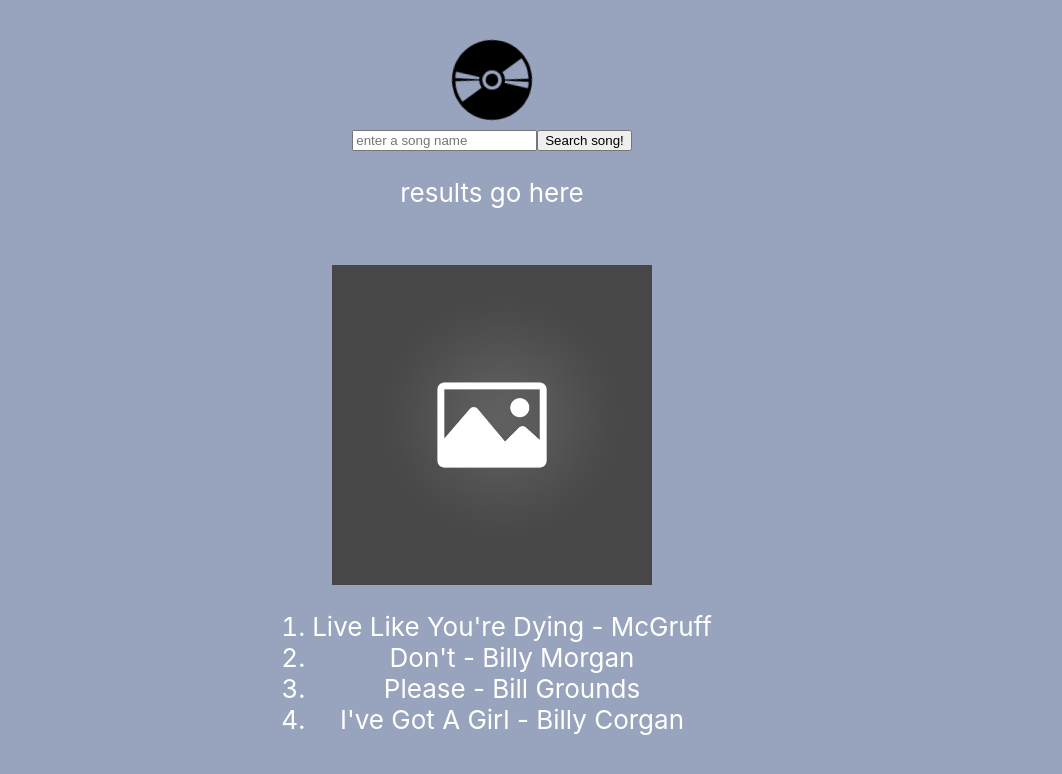
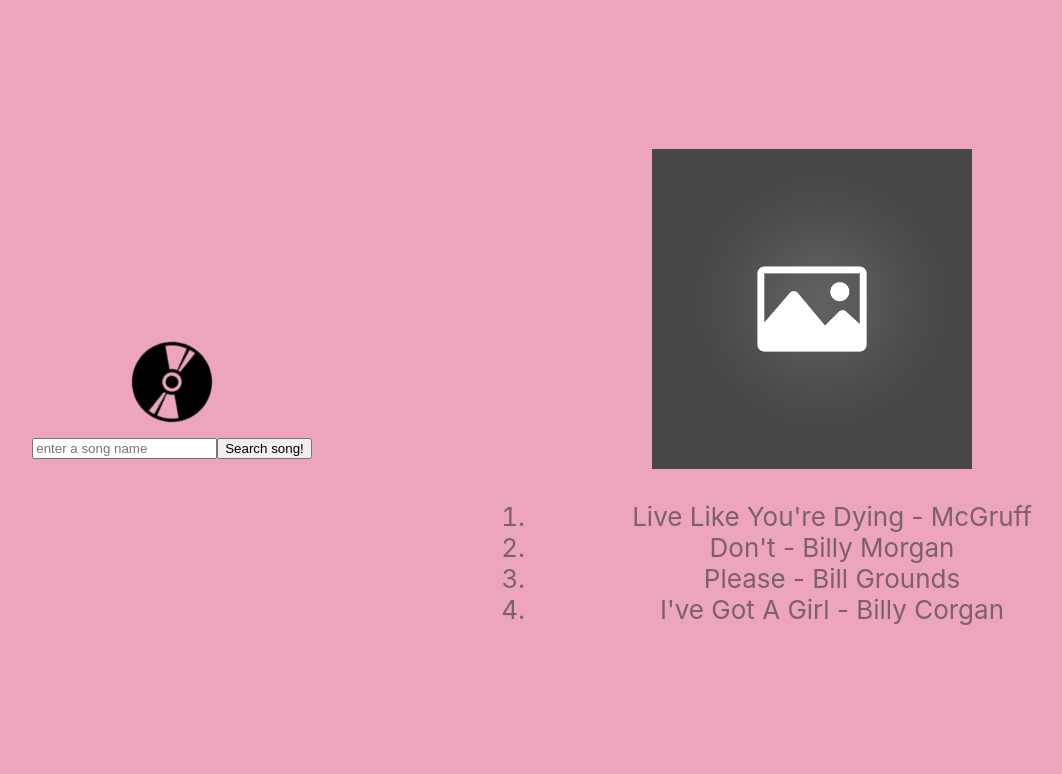
Before and after one commit to k12kekeal/mixie, a React (Create React App) app in the folder my-app/: page / in a window 1280 px wide. Shown: the top 774 px of the page, without its empty margins (148-1210 px from the left). Built offline with nearby package versions, Linux system fonts and the light colour scheme.

Commit message:
Made playlist songs removable, search returns top 5 results

```diff
--- a/my-app/src/App.css
+++ b/my-app/src/App.css
@@ -9,19 +9,19 @@
 
 @media (prefers-reduced-motion: no-preference) {
   .App-logo {
-    animation: App-logo-spin infinite 20s linear;
+    animation: App-logo-spin infinite 5s linear;
   }
 }
 
 .App-header {
-  background-color: #98a4bd;
+  background-color: #EDA4BD;
   min-height: 100vh;
   display: flex;
-  flex-direction: column;
+  flex-direction: row;
   align-items: center;
   justify-content: center;
   font-size: calc(10px + 2vmin);
-  color: white;
+  color: #7C606B;
 }
 
 .App-link {
@@ -37,8 +37,14 @@
   }
 }
 
+.column {
+  float: left;
+  width: 50%;
+}
+
 .song:hover {
- background-color: aqua;
+ background-color: #EB7BC0;
+ cursor: pointer;
 }
 
 .cover-art {
@@ -48,3 +54,11 @@
 .cover-art:hover {
   cursor: pointer;
 }
+
+.result-item {
+  cursor: pointer
+}
+
+.result-item:hover {
+  background-color: #EB7BC0;
+}
--- a/my-app/src/App.js
+++ b/my-app/src/App.js
@@ -1,25 +1,36 @@
-import logo from './logo.svg';
-import './App.css';
-import React, {useState} from 'react';
-import Search from '../src/Components/Search.jsx';
-import Cover from '../src/Components/Cover.jsx';
-import Playlist from '../src/Components/Playlist.jsx';
-// import apiMaster from './apiMaster.js';
+import logo from "./logo.svg";
+import "./App.css";
+import React, { useState } from "react";
+import Search from "./Components/Search.jsx";
+import Cover from "./Components/Cover.jsx";
+import Playlist from "./Components/Playlist.jsx";
+import Results from "./Components/Results.jsx"
+import apiMaster from './apiMaster.js';
 
 const App = () => {
+  const [playlist, setPlaylist] = useState([
+    { songId: 1, songTitle: "Live Like You're Dying", songArtist: "McGruff" },
+    { songId: 2, songTitle: "Don't", songArtist: "Billy Morgan" },
+    { songId: 3, songTitle: "Please", songArtist: "Bill Grounds" },
+    { songId: 4, songTitle: "I've Got A Girl", songArtist: "Billy Corgan" },
+  ]);
 
-  const [playlist, setPlaylist] = useState([
-    {songId: 1, songTitle: "Live Like You're Dying", songArtist: "McGruff"},
-    {songId: 2, songTitle: "Don't", songArtist: "Billy Morgan"},
-    {songId: 3, songTitle: "Please", songArtist: "Bill Grounds"},
-    {songId: 4, songTitle: "I've Got A Girl", songArtist: "Billy Corgan"}]);
+  const [searchText, setSearchText] = useState("");
 
-  const [searchText, setSearchText] = useState('');
-  const searchSong = (search) => {console.log(search);};
+  const [results, setResults] = useState([]);
+
+  const searchSong = (search) => {
+    console.log('searching song...', search)
+    apiMaster.searchSong(search)
+      .then(data => {setResults(data.data.tracks.items)})
+      .catch(error => {console.log(error)});
+  };
+
 
   return (
     <div className="App">
       <header className="App-header">
+        <div className="column">
           <img src={logo} className="App-logo" alt="logo" />
           <Search
             setSearchText={setSearchText}
@@ -27,15 +38,16 @@ const App = () => {
             playlist={playlist}
             setPlaylist={setPlaylist}
             // searchSong={apiMaster.searchSong}/>
-            searchSong={searchSong}/>
-            <br></br>
+            searchSong={searchSong}
+            />
+            {results.length > 0 ? <Results results={results}/> : null}
+        </div>
+        <div className="column">
           <Cover />
-          <Playlist
-            playlist={playlist}
-            setPlaylist={setPlaylist}/>
+          <Playlist playlist={playlist} setPlaylist={setPlaylist} />
+        </div>
       </header>
     </div>
   );
-}
-
+};
 export default App;
--- a/my-app/src/Components/Playlist.jsx
+++ b/my-app/src/Components/Playlist.jsx
@@ -1,17 +1,27 @@
-import React from 'react';
-import Song from './Song.jsx';
+import React from "react";
+import Song from "./Song.jsx";
 
-const Playlist = ({playlist, setPlaylist}) => {
-
+const Playlist = ({ playlist, setPlaylist }) => {
   return (
     <ol>
-
-    {playlist.map(song => (
-      <li className="song" key={song.songId}><Song song={song}/></li>
-    ))}
+      {playlist.map((song) => {
+        console.log(song);
+        const newList = playlist.filter(listItem => listItem.songId !== song.songId);
+        return (
+          <li
+          className="song"
+          key={song.songId}
+          onClick={(e) => {
+            e.preventDefault();
+            setPlaylist(newList);
+          }}>
+          <Song song={song} />
+          </li>
+          )
+        }
+      )}
     </ol>
-  )
-
-}
+  );
+};
 
 export default Playlist;
--- /dev/null
+++ b/my-app/src/Components/Result.jsx
@@ -0,0 +1,11 @@
+const Result = ({result}) => {
+  return (
+    <li
+      className="result-item"
+      onClick={e => {e.preventDefault(); console.log('added to playlist')}}>
+      {result.name} - {result.album.artists[0].name}
+    </li>
+  )
+}
+
+export default Result;
--- a/my-app/src/Components/Results.jsx
+++ b/my-app/src/Components/Results.jsx
@@ -1,7 +1,11 @@
-const Results = () => {
-return (
-  <p>results go here</p>
-)
-}
+import Result from "./Result.jsx";
+
+const Results = ({ results }) => {
+    return (
+      <ul>
+        {results.map((result, i) => <Result result={result} key={i}/>)}
+      </ul>
+    )
+};
 
 export default Results;
--- a/my-app/src/Components/Search.jsx
+++ b/my-app/src/Components/Search.jsx
@@ -1,9 +1,7 @@
 import React from 'react';
-import Results from './Results.jsx'
 
 const Search = ({searchText, setSearchText, searchSong}) => {
   return(
-    <>
     <form>
       <input
       value={searchText}
@@ -13,10 +11,8 @@ const Search = ({searchText, setSearchText, searchSong}) => {
       <input
       type="button"
       value="Search song!"
-      onClick={e => {searchSong(searchText)}} />
+      onClick={e => {e.preventDefault(); searchSong(searchText); console.log('searchText: ', searchText)}} />
     </form>
-    <Results />
-    </>
   )
 }
 
--- a/my-app/src/apiMaster.js
+++ b/my-app/src/apiMaster.js
@@ -1,9 +1,10 @@
 import axios from 'axios';
 const url = "https://api.spotify.com/v1/"
+axios.defaults.headers.common['Authorization'] = "Bearer BQBlD8lQ65YztmMLkdkRl3z2tTcxjQk4UFY39FgF6xhibOTLrUPmGckiumugj2ym3vTNBPnVAGI875UxWtf4Kq3pMfV_Rq10nxii510QF-wVrySGVWtB0GiKBzktYTcEvbM6cD8JUEfr7y69B97gJRmSEiuJkFfRnWf7QUhHfj_NSPqu2KiB19YjiQBLnKcc4Ww";
 //CREATE new playlist
 
 const searchSong = (searchText) => {
-  return axios.get(`${url}search?q=${searchText}&type=track`)
+  return axios.get(`${url}search?q=${searchText}&type=track&market=US&limit=5`)
 }
 
 
```
Also changed, not shown: 2 other files (tests, documents, lock files or other folders). Lines whose indentation alone changed are shown as unchanged.
